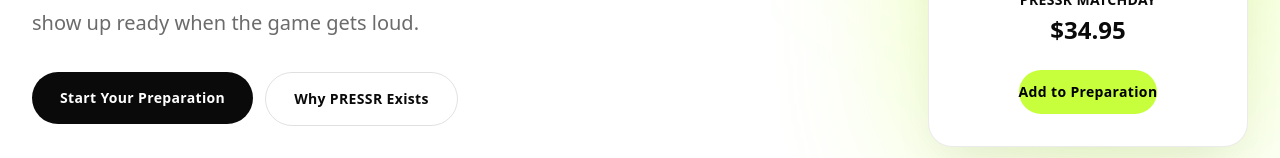
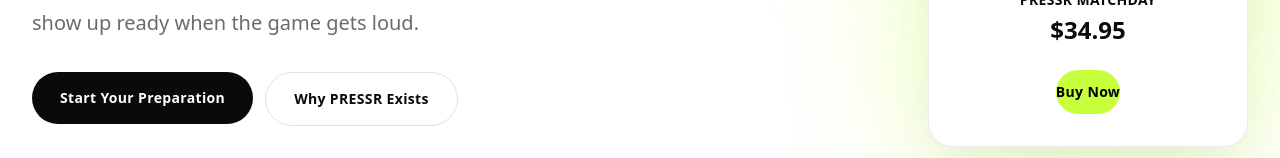
Before and after one commit to danjelschoew/pressr, a Next.js app: page / in a window 1280 px wide. Shown: the part 497-655 px from the top of the page. Built offline with nearby package versions, Linux system fonts and the light colour scheme; no server answers.

Commit message:
Update product button text

```diff
--- a/components/Hero.tsx
+++ b/components/Hero.tsx
@@ -123,7 +123,7 @@
                 className="w-full py-3 rounded-full bg-[#C8FF3D] text-black text-sm font-bold tracking-wide text-center hover:bg-[#0A0A0A] hover:text-white transition-colors duration-200"
                 loadingClassName="w-full py-3 rounded-full bg-[#C8FF3D]/60 text-black text-sm font-bold tracking-wide text-center cursor-wait"
               >
-                Add to Preparation
+                Buy Now
               </CheckoutButton>
             </div>
           </div>
```
